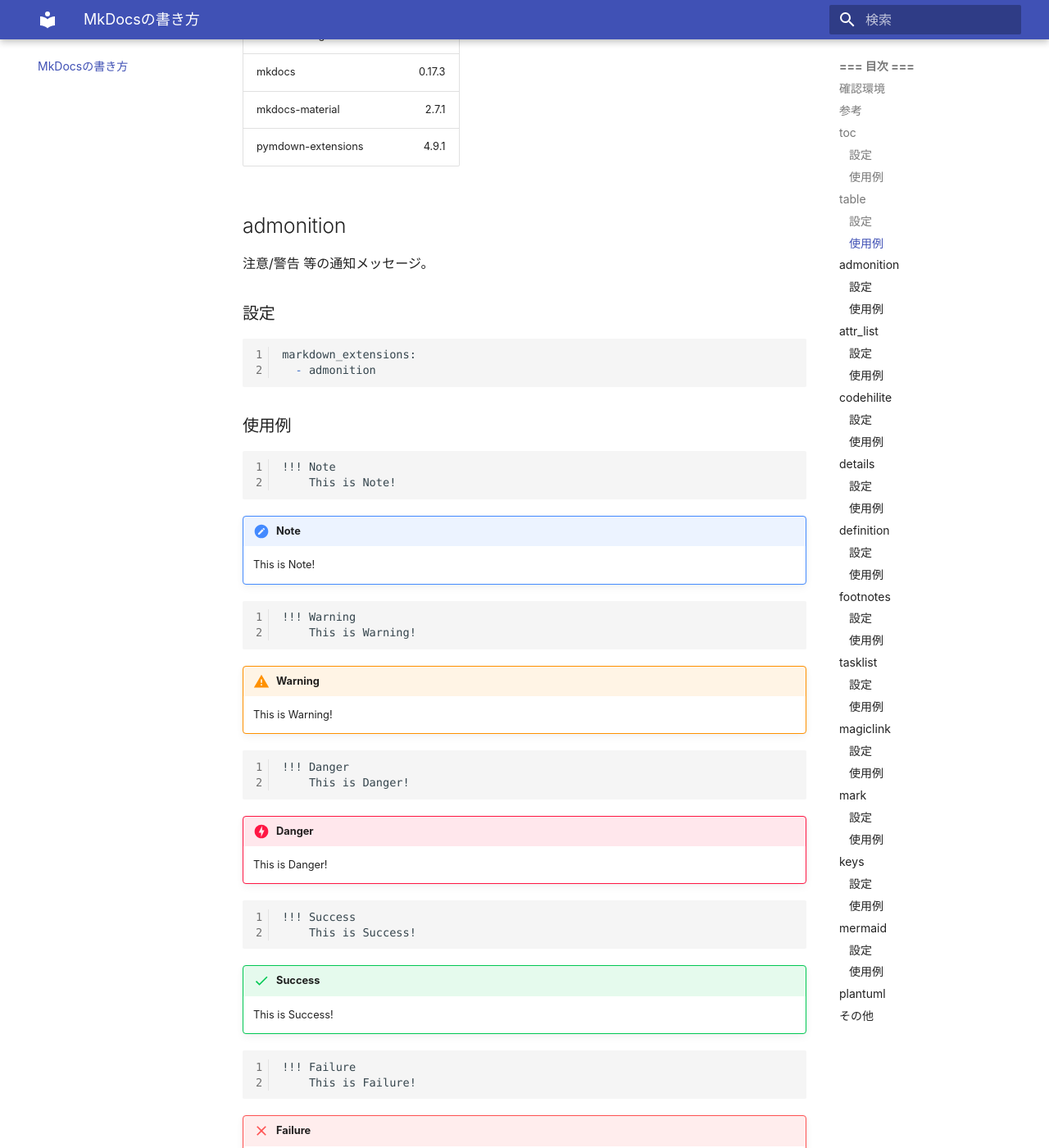
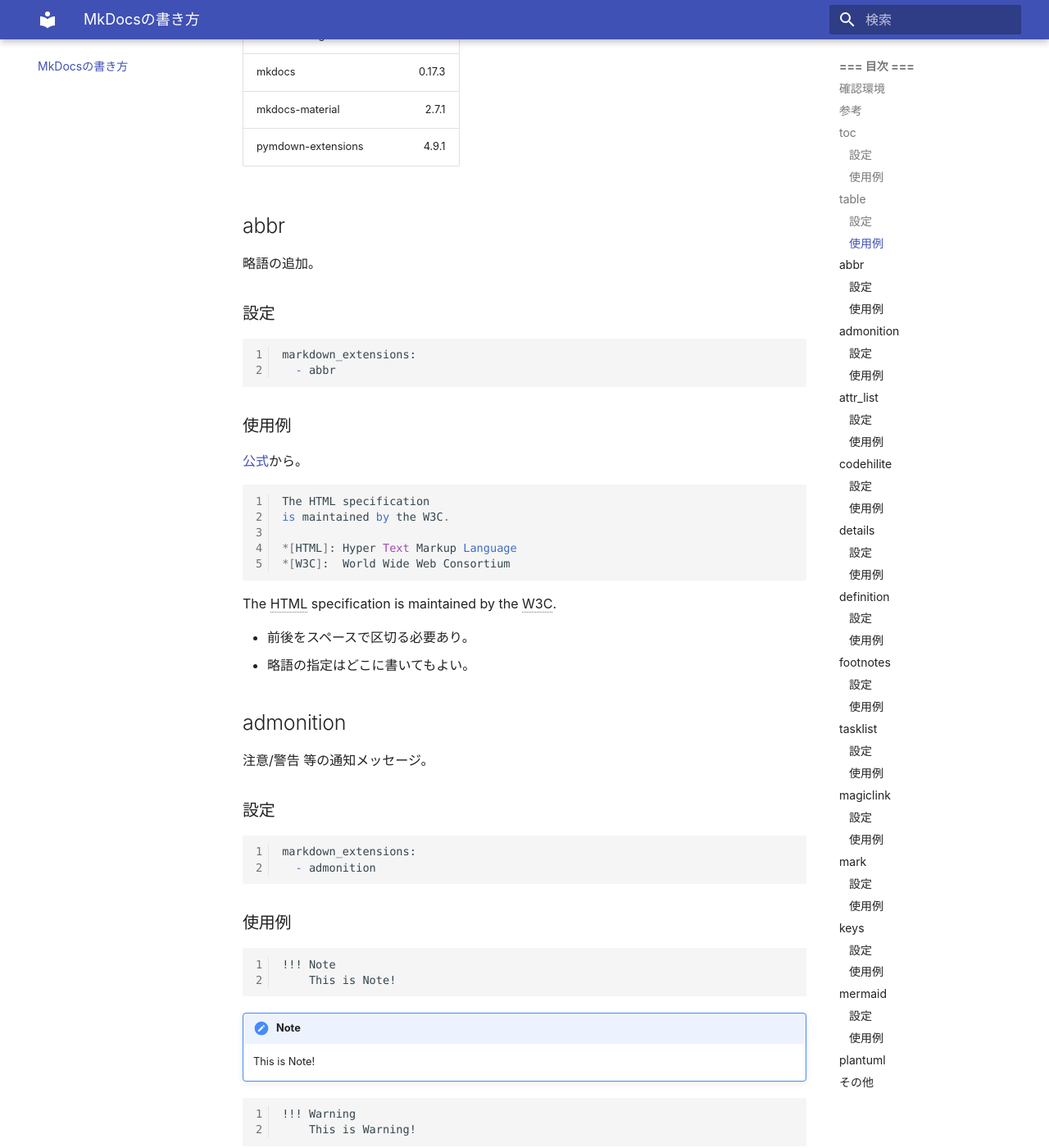
Before and after one commit to typetonk2/mkdocs-test, an MkDocs documentation site: the page built from docs/MkDocsの書き方.md, in a window 1280 px wide and 1400 px high, scrolled down 2306 px. Shown: the whole window at 82% size. Built offline with MkDocs 1.6.1 and Material for MkDocs 9.7.7, drawn with Linux system fonts in a browser that asks for light colours; nearby versions of some CDN libraries; some web fonts are replaced; library files that are not in the unit come from our copies; a script that is not in the unit is left out.

Commit message:
Add abbreviations example.

````diff
--- a/docs/MkDocsの書き方.md
+++ b/docs/MkDocsの書き方.md
@@ -96,6 +96,37 @@
  mkdocs-material      | 2.7.1
  pymdown-extensions   | 4.9.1
 
+## abbr
+
+略語の追加。
+
+### 設定
+
+```
+markdown_extensions:
+  - abbr
+```
+
+### 使用例
+
+[公式](https://python-markdown.github.io/extensions/abbreviations/)から。
+
+```
+The HTML specification
+is maintained by the W3C.
+
+*[HTML]: Hyper Text Markup Language
+*[W3C]:  World Wide Web Consortium
+```
+
+The HTML specification
+is maintained by the W3C.
+
+*[HTML]: Hyper Text Markup Language
+*[W3C]:  World Wide Web Consortium
+
+* 前後をスペースで区切る必要あり。
+* 略語の指定はどこに書いてもよい。
 
 ## admonition
 
````
